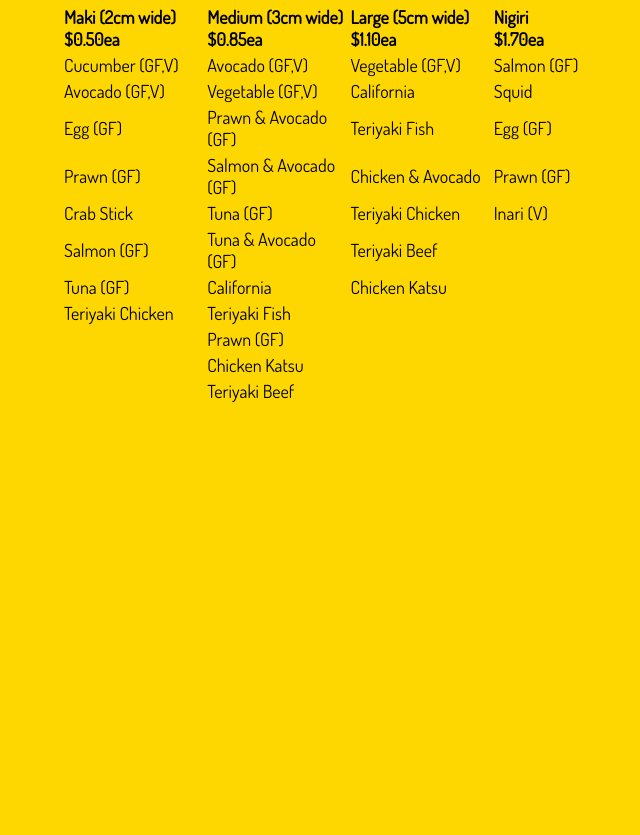
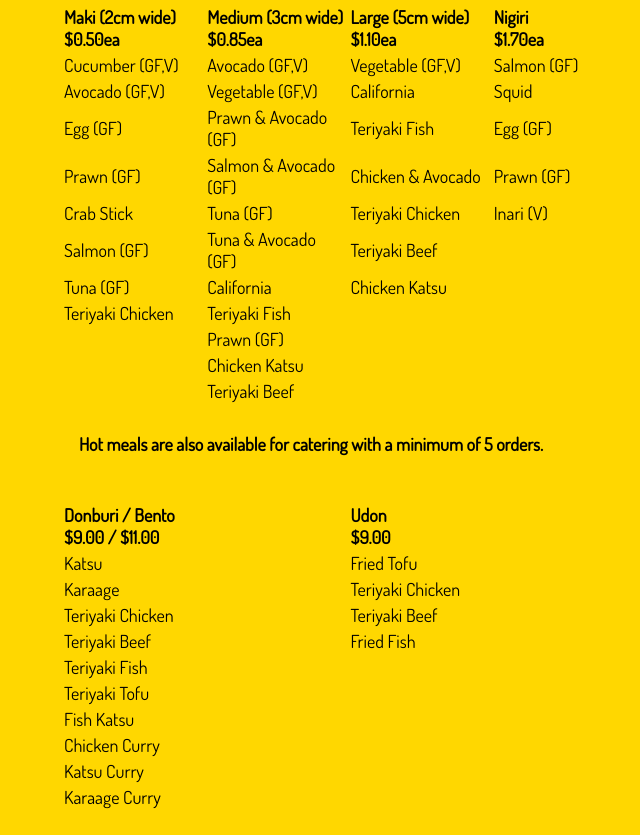
Before and after one commit to claraichu/tokyostation-website, a plain HTML site: page Catering.html in a window 1280 px wide. Shown: the part 460-1295 px from the top of the page, without its empty margins (329-969 px from the left). Before the commit the page ends 869 px from the top, so only its background shows below. Drawn offline with Linux system fonts and the light colour scheme.

Commit message:
update catering

```diff
--- a/Catering.html
+++ b/Catering.html
@@ -45,7 +45,27 @@ with soy sauce, wasabi and ginger.</h3>
  <!--Roll-->
   </tr>
  </table>
-
+<h4> Hot meals are also available for catering with a minimum of 5 orders.</h4>
+<table style="table-layout: fixed; width: 115%;" >
+  <tr>
+    <th style="width:40%" align="left">Donburi / Bento<br>$9.00 / $11.00</th>
+    <th style="width:40%" align="left">Udon<br>$9.00</th>
+  </tr>
+ <tr>
+ 	<br>
+    <td style="width:30%"align="left">Katsu</td><td style="width:30%"align="left">Fried Tofu</td><tr>
+    <td style="width:30%"align="left">Karaage</td><td style="width:30%"align="left">Teriyaki Chicken</td></td><tr>
+    <td style="width:30%"align="left">Teriyaki Chicken</td><td style="width:30%"align="left">Teriyaki Beef</td></td><tr>
+    <td style="width:30%"align="left">Teriyaki Beef</td><td style="width:30%"align="left">Fried Fish</td></td><tr>
+    <td style="width:30%"align="left">Teriyaki Fish</td><td style="width:30%"align="left"></td><tr>
+     <td style="width:30%"align="left">Teriyaki Tofu</td><td style="width:30%"align="left"></td><tr>
+     <td style="width:30%"align="left">Fish Katsu</td><td style="width:30%"align="left"></td><tr>
+     <td style="width:30%"align="left">Chicken Curry</td><td style="width:30%"align="left"></td><tr>
+     <td style="width:30%"align="left">Katsu Curry</td><td style="width:30%"align="left"></td><tr>
+     <td style="width:30%"align="left">Karaage Curry</td><td style="width:30%"align="left"></td><tr>
+  </tr>
+ </table>
+<br>
 </body>
 
 </html>
```
